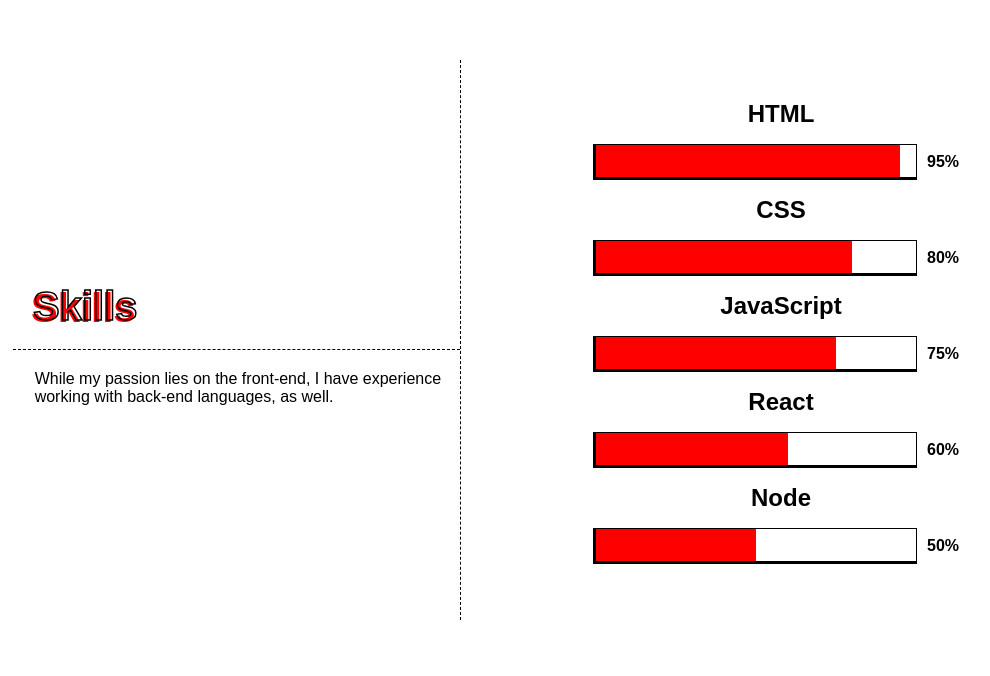
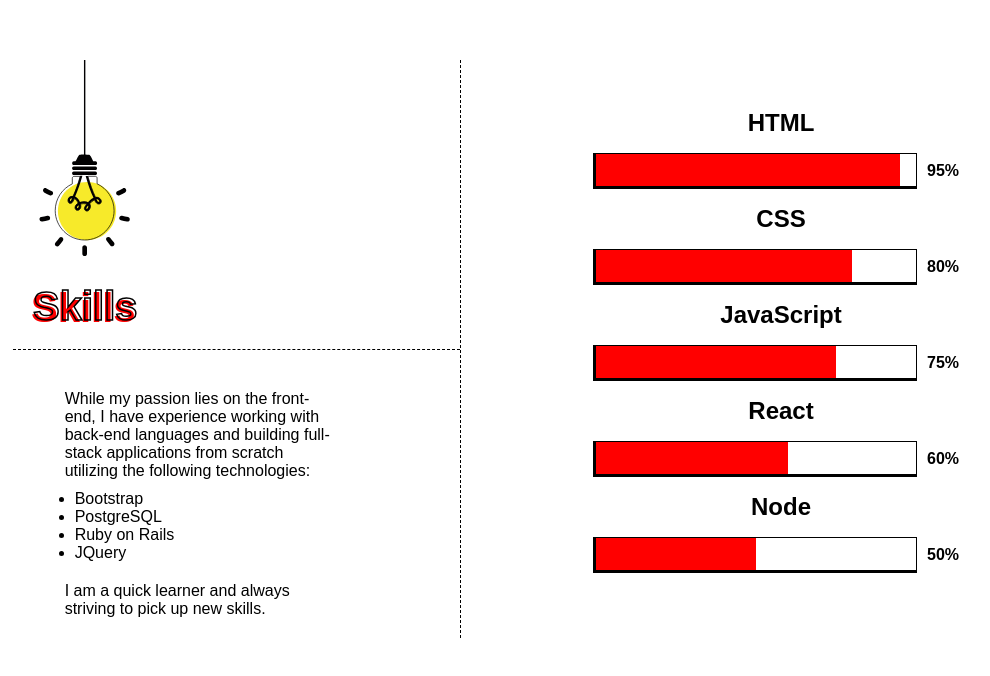
Before and after one commit to renebreslauer/portfolio_workshop_example, a React (Create React App) app: page / in a window 1280 px wide. Shown: the part 1600-2276 px from the top of the page, without its empty margins (179-1169 px from the left). Built offline with nearby package versions, Linux system fonts and the light colour scheme; a web font is replaced by a local one.

Commit message:
lightbulb animation

```diff
--- a/src/components/Skills/Skills.jsx
+++ b/src/components/Skills/Skills.jsx
@@ -1,7 +1,7 @@
 import React from 'react'
 import './Skills.scss'
 import ScrollAnimation from 'react-animate-on-scroll'
-import { SkillsMeter, HeaderText } from '../Snippets/index'
+import { SkillsMeter, HeaderText, Lightbulb } from '../Snippets/index'
 
 class Home extends React.Component {
   render() {
@@ -12,6 +12,9 @@ class Home extends React.Component {
         </div>
         <div className="Skills_body">
           <div className="Skills_body_col_1">
+            <div className="Lightbulb_container">
+              <Lightbulb />
+            </div>
             <div className="Skills_title">
               <ScrollAnimation animateIn="bounceIn">
                 <HeaderText text="Skills" />
@@ -20,8 +23,22 @@ class Home extends React.Component {
 
             <p>
               <ScrollAnimation animateIn="fadeInUp">
-                While my passion lies on the front-end, I have experience
-                working with back-end languages, as well.
+                <p>
+                  While my passion lies on the front-end, I have experience
+                  working with back-end languages and building full-stack
+                  applications from scratch utilizing the following
+                  technologies:
+                </p>
+                <ul>
+                  <li>Bootstrap</li>
+                  <li>PostgreSQL</li>
+                  <li>Ruby on Rails</li>
+                  <li>JQuery</li>
+                </ul>
+                <p>
+                  I am a quick learner and always striving to pick up new
+                  skills.
+                </p>
               </ScrollAnimation>
             </p>
           </div>
--- /dev/null
+++ b/src/components/Snippets/Lightbulb/Lightbulb.jsx
@@ -0,0 +1,111 @@
+import React from 'react'
+import './Lightbulb.scss'
+import ScrollAnimation from 'react-animate-on-scroll'
+
+function Lightbulb() {
+  return (
+    <div>
+      <ScrollAnimation animateIn="fadeInDownBig" delay={1500}>
+        <svg id="Lightbulb" x="0px" y="0px" viewBox="0 0 135.8 283.2">
+          <path
+            class="st0"
+            d="M51.9,155.9l30.9,0c1.2,0,2.2-1.1,2.2-2.6c0-1.4-1-2.6-2.2-2.6l-30.9,0c-1.2,0-2.2,1.1-2.2,2.6
+	C49.7,154.7,50.7,155.9,51.9,155.9z"
+          />
+          <path
+            class="st0"
+            d="M51.9,148.7l31,0c1.2,0,2.2-1.2,2.2-2.6c0-1.4-1-2.6-2.2-2.6l-3.3,0l-3.3-6.8c0,0-1.6-2.2-2.4-2.4
+	c-0.8-0.2-10.3-1.3-13.3,0c0,0-1.4,0.4-2.6,2.6c-0.9,1.7-2.7,5.1-3.5,6.6l-2.5,0c-1.2,0-2.2,1.2-2.2,2.6
+	C49.7,147.6,50.7,148.7,51.9,148.7z"
+          />
+          <path
+            class="st0"
+            d="M51.9,163l30.9,0c1.2,0,2.2-1.1,2.2-2.6c0-1.4-1-2.6-2.2-2.6l-30.9,0c-1.2,0-2.2,1.1-2.2,2.6
+	C49.7,161.9,50.7,163,51.9,163z"
+          />
+          <path
+            class="st0"
+            d="M10.1,187.5c2.6,1.3,5.2,2.6,7.8,3.9c1.5,0.8,3.6,0.5,4.5-1.2c0,0,0,0,0,0c0.8-1.5,0.5-3.6-1.2-4.5
+	c-2.6-1.3-5.2-2.6-7.8-3.9c-1.5-0.8-3.7-0.4-4.5,1.2c-0.3,0.6-0.5,1.2-0.4,1.9C8.6,185.9,9.1,187,10.1,187.5z"
+          />
+          <path
+            class="st0"
+            d="M112.5,190.2c0.8,1.7,3,1.9,4.5,1.2c2.6-1.3,5.2-2.6,7.8-3.9c1-0.5,1.5-1.6,1.6-2.6c0-0.7-0.1-1.3-0.4-1.9
+	c-0.8-1.6-3-2-4.5-1.2c-2.6,1.3-5.2,2.6-7.8,3.9C112,186.5,111.7,188.6,112.5,190.2C112.5,190.1,112.5,190.1,112.5,190.2z"
+          />
+          <path
+            class="st0"
+            d="M7.6,228.8c2.9-0.6,5.7-1.2,8.6-1.8c0.8-0.2,1.4-0.7,1.8-1.3c0.2-0.3,0.4-0.6,0.4-1c0.2-0.6,0.2-1.2,0.1-1.7
+	c0,0,0-0.1,0-0.1c-0.4-1.6-1.5-2.3-2.8-2.4c-0.4-0.1-0.8,0-1.3,0.1c-2.8,0.6-5.7,1.3-8.5,1.9C1.8,223.4,3.5,229.6,7.6,228.8z"
+          />
+          <path
+            class="st0"
+            d="M116.5,223.3c-0.3,1.5,0.4,3.1,2.3,3.5c2.8,0.6,5.7,1.3,8.5,1.9c1.7,0.4,3.6-0.5,4-2.3c0,0,0-0.1,0-0.1
+	c0.4-1.7-0.5-3.6-2.3-4c-2.8-0.6-5.7-1.2-8.6-1.8C118.3,220,116.8,221.6,116.5,223.3z"
+          />
+          <path
+            class="st0"
+            d="M26.3,263C26.3,263,26.3,263,26.3,263c1.3,1.1,3.5,1.5,4.7,0c1.8-2.3,3.6-4.6,5.4-6.8c1.1-1.4,1.3-3.3,0-4.6
+	c-0.1-0.1-0.2-0.1-0.2-0.2c-1.2-1-3.3-1.1-4.4,0.2c-1.8,2.3-3.7,4.5-5.5,6.8C25.2,259.6,24.8,261.8,26.3,263z"
+          />
+          <path
+            class="st0"
+            d="M98.7,256.1c1.8,2.3,3.6,4.6,5.4,6.8c1.2,1.5,3.4,1,4.6,0c0,0,0,0,0.1-0.1c1.5-1.2,1-3.4,0-4.6
+	c-1.8-2.3-3.7-4.5-5.5-6.8c-0.6-0.8-1.6-1-2.5-0.9c-0.8,0.1-1.6,0.4-2.1,1c-0.5,0.6-0.8,1.2-0.9,1.8C97.6,254.3,98,255.3,98.7,256.1
+	z"
+          />
+          <path
+            class="st0"
+            d="M67.5,277.6C67.5,277.6,67.5,277.6,67.5,277.6c1.8,0,3.3-1.5,3.3-3.3c0-2.9,0-5.8,0-8.7c0-1.8-1.5-3.3-3.3-3.3
+	c0,0,0,0,0,0c-0.9,0-1.7,0.3-2.2,0.8c-0.7,0.5-1.1,1.3-1.1,2.4c0,2.9,0,5.8,0,8.7C64.2,276.1,65.7,277.6,67.5,277.6z"
+          />
+          <path
+            class="st1"
+            d="M112.1,214c0,22.8-18.5,41.3-41.3,41.3S29.6,236.8,29.6,214s18.5-41.3,41.3-41.3S112.1,191.2,112.1,214z"
+          />
+          <path
+            class="st2"
+            d="M80,195.4c-3.5,1.7-6.5,4.9-7.7,6.4c-1.3-0.7-2.9-1.2-4.9-1.4c-2.3-0.2-4.5,0.1-6.6,1c-1.3-3.5-3.7-6.2-6.8-7.6
+	c3.9-8.6,7.2-18.1,10.3-29.1l4.7,0C72.2,176.4,75.8,186.4,80,195.4z"
+          />
+
+          <path
+            class="st3"
+            d="M109.2,213.1c0,23-18.6,41.7-41.6,41.8c-23,0-41.7-18.6-41.8-41.6c0-16.8,9.9-31.3,24.2-37.9l0-8.1
+	c0-1.4,1.1-2.5,2.5-2.5l8.7,0c-3,10.7-6.3,19.9-10.1,28.3c-0.3,0-0.6,0-0.9,0c-2.9,0-5.2,1.4-6,3.7c-0.7,1.8-0.6,4.3,1.1,5.8
+	c0.6,0.5,1.2,0.7,1.8,0.7c1.8,0,3.2-1.9,3.7-2.7c0.1-0.1,0.1-0.2,0.2-0.2c0.6-1.2,1.2-2.5,1.9-3.8c3,1.2,4.6,4.3,5.3,6.4
+	c-0.3,0.2-0.6,0.4-0.9,0.6c-1,0.7-3.3,2.6-3.5,5.1c-0.1,1.2,0.3,2.4,1.3,3.4c0.6,0.6,1.3,0.9,2.2,0.9c0.9,0,1.8-0.3,2.5-0.9
+	c1.8-1.5,2.5-3.3,2.3-5.9c-0.1-0.6-0.2-1.2-0.3-1.8c0.3-0.1,0.6-0.3,0.9-0.4c1.7-0.7,3.9-0.7,6.4-0.2c0.5,0.1,0.9,0.2,1.3,0.4
+	c-0.1,0.1-0.1,0.2-0.2,0.2c-1.4,1.8-3.4,4.2-3.1,6.4c0.1,1,0.7,1.8,1.6,2.5c1.7,1.2,3.6,0.9,5-0.8c1.4-1.6,2.2-4.2,2-6
+	c-0.1-1-0.5-2-1.1-2.8c2-2.4,4.4-4.4,6.8-5.6c0.3,0.7,0.7,1.3,1,2c0.9,1.8,2.7,3.9,5,3.9c0.8,0,1.5-0.2,2.2-0.7
+	c1-0.6,1.5-1.5,1.6-2.6c0.1-1.7-1-3.6-2.2-4.6c-1.7-1.5-3.8-2.1-6.1-1.6c-4.1-8.7-7.6-18.5-10.8-29.8l10.5,0c1.4,0,2.5,1.1,2.5,2.5
+	l0,8.1C99.2,181.8,109.1,196.3,109.2,213.1z"
+          />
+          <rect x="66.5" class="st0" width="2" height="136.1" />
+          <path
+            class="st0"
+            d="M88.9,195.9c-1.7-1.5-3.8-2.1-6.1-1.7c-4.1-8.8-7.6-18.7-10.8-30.1h-3.1c3.3,11.8,6.9,21.9,11.1,31
+	c-3.5,1.7-6.5,4.9-7.7,6.4c-1.3-0.7-2.9-1.2-4.9-1.4c-2.3-0.2-4.5,0.1-6.6,1c-1.3-3.5-3.7-6.2-6.8-7.7c3.9-8.7,7.2-18.3,10.3-29.4
+	h-3.1c-3,10.8-6.3,20.2-10.1,28.6c-0.3,0-0.6,0-0.9,0c-2.9,0-5.2,1.4-6,3.7c-0.7,1.8-0.6,4.4,1.1,5.9c0.6,0.5,1.2,0.7,1.8,0.7
+	c1.8,0,3.2-1.9,3.7-2.7c0.1-0.1,0.1-0.2,0.2-0.3c0.6-1.3,1.2-2.5,1.9-3.8c3,1.2,4.6,4.3,5.3,6.5c-0.3,0.2-0.6,0.4-0.9,0.6
+	c-1,0.7-3.3,2.7-3.5,5.2c-0.1,1.3,0.3,2.4,1.3,3.5c0.6,0.6,1.3,0.9,2.2,0.9c0.9,0,1.8-0.3,2.5-0.9c1.8-1.5,2.5-3.4,2.3-6
+	c-0.1-0.6-0.2-1.2-0.3-1.8c0.3-0.1,0.6-0.3,0.9-0.4c1.7-0.7,3.9-0.7,6.4-0.2c0.5,0.1,0.9,0.2,1.3,0.4c-0.1,0.1-0.1,0.2-0.2,0.2
+	c-1.4,1.8-3.4,4.2-3.1,6.5c0.1,1,0.7,1.8,1.6,2.5c1.7,1.2,3.6,0.9,5-0.8c1.4-1.6,2.2-4.2,2-6c-0.1-1.1-0.5-2-1.1-2.8
+	c2-2.5,4.4-4.5,6.8-5.6c0.3,0.7,0.7,1.4,1,2c0.9,1.8,2.7,3.9,5,3.9c0.8,0,1.5-0.2,2.2-0.7c1-0.6,1.5-1.5,1.6-2.6
+	C91.3,198.9,90.1,197,88.9,195.9z M48.3,198.6L48.3,198.6c-0.8,1.3-1.1,1.4-1.2,1.4l0,0c-0.1-0.1-0.4-0.4-0.4-1.3
+	c0-0.8,0.2-1.4,0.6-1.9c0.5-0.6,1.4-0.9,2.4-1C49.2,196.8,48.8,197.7,48.3,198.6z M58.7,208.6c-0.3,0.6-0.9,1.2-1.4,1.3
+	c-0.2,0-0.4-0.2-0.6-0.5c-0.2-0.3-0.1-0.8,0.2-1.5c0.4-0.8,1.1-1.5,2-2.3C59.1,206.6,59.1,207.7,58.7,208.6z M72.1,209.4
+	c-0.3,0.7-0.8,1.2-1.4,1.4c-0.2,0.1-0.4,0.1-0.5,0.1c-0.1,0-0.2,0-0.2-0.1c-0.2-0.4-0.2-1.2,0.1-1.7c0.5-1,1.2-1.9,2-2.8
+	c0.1-0.1,0.2-0.2,0.2-0.3C72.8,207,72.7,208.2,72.1,209.4z M88.2,200.4c-0.1,0.3-0.5,0.5-0.9,0.5c-0.1,0-0.1,0-0.2,0
+	c-1-0.2-1.6-1.3-2.1-2.3c-0.3-0.5-0.5-1-0.8-1.5c0.1,0,0.2,0,0.3,0c1.1,0,2.5,0.7,3.3,1.7C88,199.1,88.3,199.8,88.2,200.4z"
+          />
+        </svg>
+      </ScrollAnimation>
+      <ScrollAnimation animateIn="fadeIn" delay={3000}>
+        <div className="Lightbulb_circle"></div>
+      </ScrollAnimation>
+    </div>
+  )
+}
+
+export default Lightbulb
--- /dev/null
+++ b/src/components/Snippets/Lightbulb/Lightbulb.scss
@@ -0,0 +1,27 @@
+.Lightbulb_container {
+  width: 70%;
+  display: flex;
+  flex-direction: flex-start;
+}
+#Lightbulb {
+  height: 200px;
+  margin-left: 1.5rem;
+  //   animation: fadeInDownBig 2s;
+  //   animation-delay: 3s;
+  //   animation-fill-mode: backwards;
+}
+
+.st0 {
+  fill: #010001;
+}
+.st1 {
+  fill: #f7ea2a;
+}
+.st2 {
+  fill: none;
+}
+.st3 {
+  fill: none;
+  stroke: #010001;
+  stroke-miterlimit: 10;
+}
--- a/src/components/Snippets/index.js
+++ b/src/components/Snippets/index.js
@@ -1,3 +1,4 @@
 export { default as HeroText } from './HeroText/HeroText'
 export { default as SkillsMeter } from './SkillsMeter/SkillsMeter'
 export { default as HeaderText } from './HeaderText/HeaderText'
+export { default as Lightbulb } from './Lightbulb/Lightbulb'
```
Also changed, not shown: src/assets/lightbulb.svg (added).
